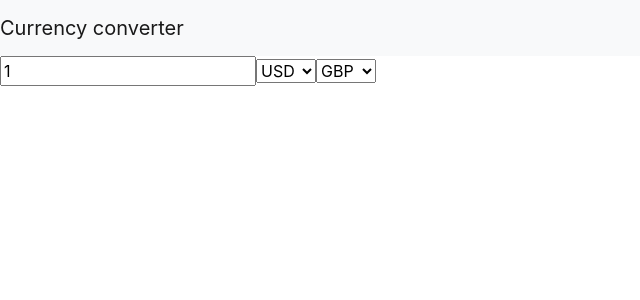
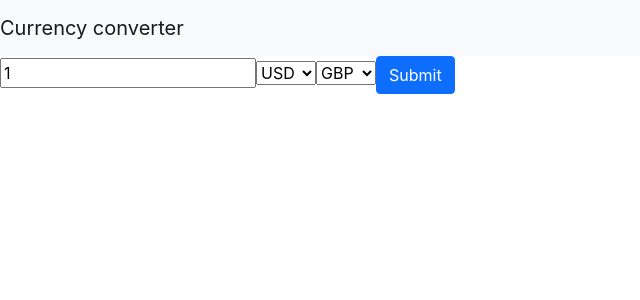
Before and after one commit to schneur/React_currency_converter, a React (Create React App) app: page / in a window 1280 px wide. Shown: the top 300 px of the page, without its empty margins (0-640 px from the left). Built offline with nearby package versions, Linux system fonts and the light colour scheme.

Commit message:
working currency converter

```diff
--- a/src/convert.js
+++ b/src/convert.js
@@ -33,16 +33,48 @@ class ToCurrency extends React.Component {
 
   }
 }
+
+class Convert extends React.Component {
+  render() {
+    const {onClick} = this.props;
+    return (
+      <button type="submit" onClick={onClick} className="btn btn-primary">Submit</button>
+    )
+  }
+}
+
 class SimpleForm extends React.Component {
   constructor(props) {
     super(props);
     this.state = {
       amount: 1,
       fromCurrency: 'USD',
-      toCurrency: 'GBP'
+      toCurrency: 'GBP',
+      error: '',
+      results: '',
     };
 
     this.handleChange = this.handleChange.bind(this);
+    this.handleSubmit = this.handleSubmit.bind(this);
+  }
+
+  handleSubmit(event) {
+    event.preventDefault();
+    let {amount,  fromCurrency, toCurrency } = this.state;
+    fetch(`https://altexchangerateapi.herokuapp.com/latest?&amount=${amount}&from=${fromCurrency}&to=${toCurrency}`)
+    .then(checkStatus)
+    .then(json)
+    .then((data) => {
+      if (data.Response === 'False') {
+        throw new Error(data.Error);
+      }
+      this.setState({ results: data, error: '' });
+      console.log(this.state)
+    })
+    .catch((error) => {
+      this.setState({ error: error.message });
+      console.log(error);
+    })
   }
 
   handleChange(event) {
@@ -52,12 +84,14 @@ class SimpleForm extends React.Component {
 
   render() {
     const { fromCurrency, toCurrency, amount } = this.state;
-    console.log(fromCurrency)
+    console.log(fromCurrency);
+    console.log(toCurrency)
 
     return <div>
     <SimpleInput value={amount} onChange={this.handleChange} />
     <FromCurrency posts={currencies} value={fromCurrency} onChange={this.handleChange}/>
     <ToCurrency posts={currencies} value={toCurrency} onChange={this.handleChange}/>
+    <Convert onClick={this.handleSubmit} />
     </div>
   }
 }
--- a/src/utils.js
+++ b/src/utils.js
@@ -6,4 +6,4 @@ export const checkStatus = (response) => {
   throw new Error('Request was either a 404 or 500');
 }
 
-export const json = (response) => response.json()
+export const json = (response) => response.json();
```
